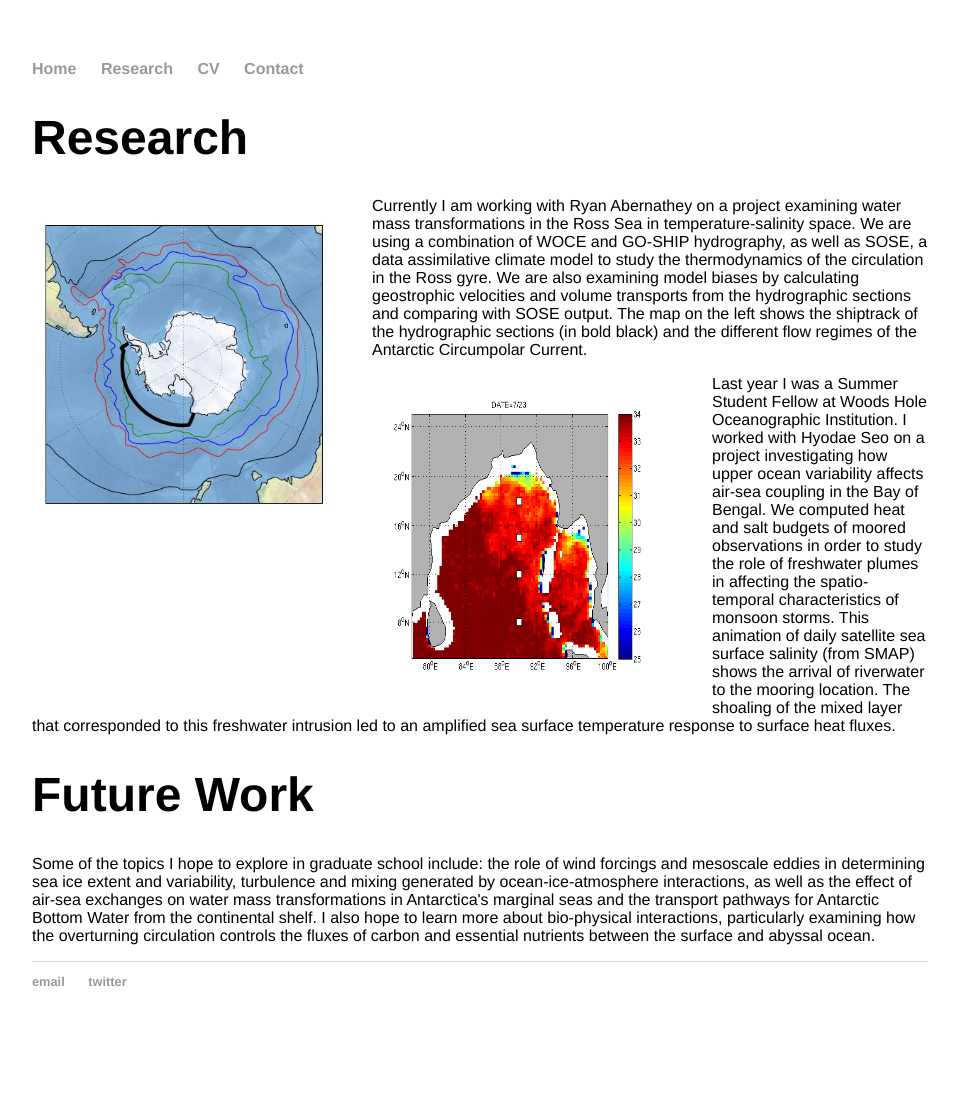
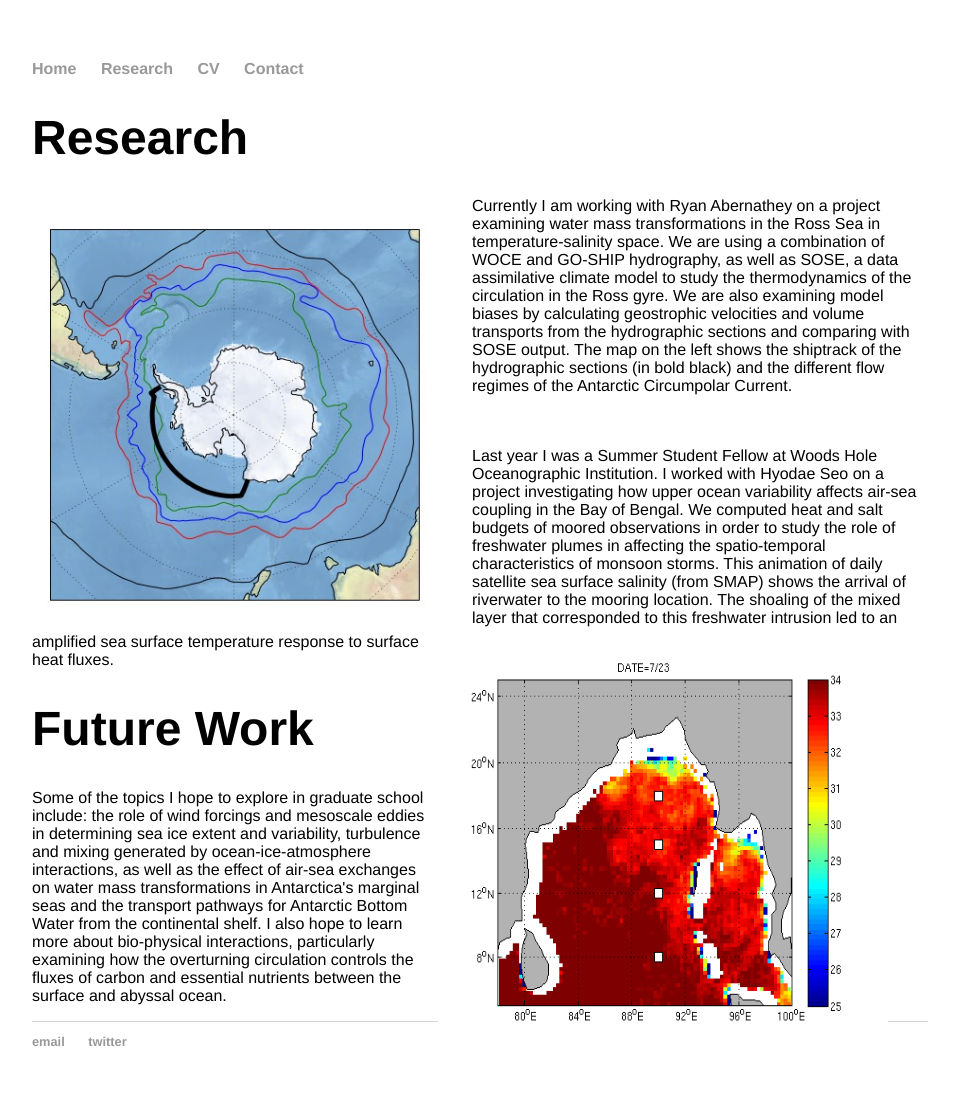
Before and after one commit to cprend/cprend.github.io, a Jekyll site: the page research/index.html, which Jekyll copies as it is, in a window 1280 px wide. Shown: the whole page, without its empty margins (160-1119 px from the left). Built offline with Jekyll 4.4.1, drawn with Linux system fonts in a browser that asks for light colours; before the commit the page ends 1049 px from its top, so only the background shows below that.

Commit message:
Update index.html

```diff
--- a/research/index.html
+++ b/research/index.html
@@ -19,17 +19,20 @@
 			<div class="blurb">
 	<h1>Research</h1>
 			<div>
-			<p style="float: left;"><img style="margin-right:40px" src="ACC.jpg" width="300" height="300" class="inline"></p>
+			<p style="float: left;"><img style="margin-right:40px" src="ACC.jpg" width="400" height="400" class="inline"></p>
 			<p>Currently I am working with Ryan Abernathey on a project examining water mass transformations in the Ross Sea
 			in temperature-salinity space. We are using a combination of WOCE and GO-SHIP hydrography, as well as SOSE, a data assimilative
 			climate model to study the thermodynamics of the circulation in the Ross gyre. We are also examining model biases by
 			calculating geostrophic velocities and volume transports from the hydrographic sections and comparing with SOSE output. The
 			map on the left shows the shiptrack of the hydrographic sections (in bold black) and the different flow regimes of the
-			Antarctic Circumpolar Current.
+			Antarctic Circumpolar Current.<br/>
+			<br/>
+			<br/>
+
 			</div>
 
 			<div>
-			<p style="float: left;"><img style="margin-right:40px" src="aug_sss.gif" width="300" height="300" class="inline"></p>
+			<p style="float: right;"><img style="margin-right:40px" src="aug_sss.gif" width="450" height="400" class="inline"></p>
 			<p>Last year I was a Summer Student Fellow at Woods Hole Oceanographic Institution. I worked with Hyodae Seo on a project
 			investigating how upper ocean variability affects air-sea coupling in the Bay of Bengal. We computed heat and salt budgets
 			of moored observations in order to study the role of freshwater plumes in affecting the spatio-temporal characteristics
```
